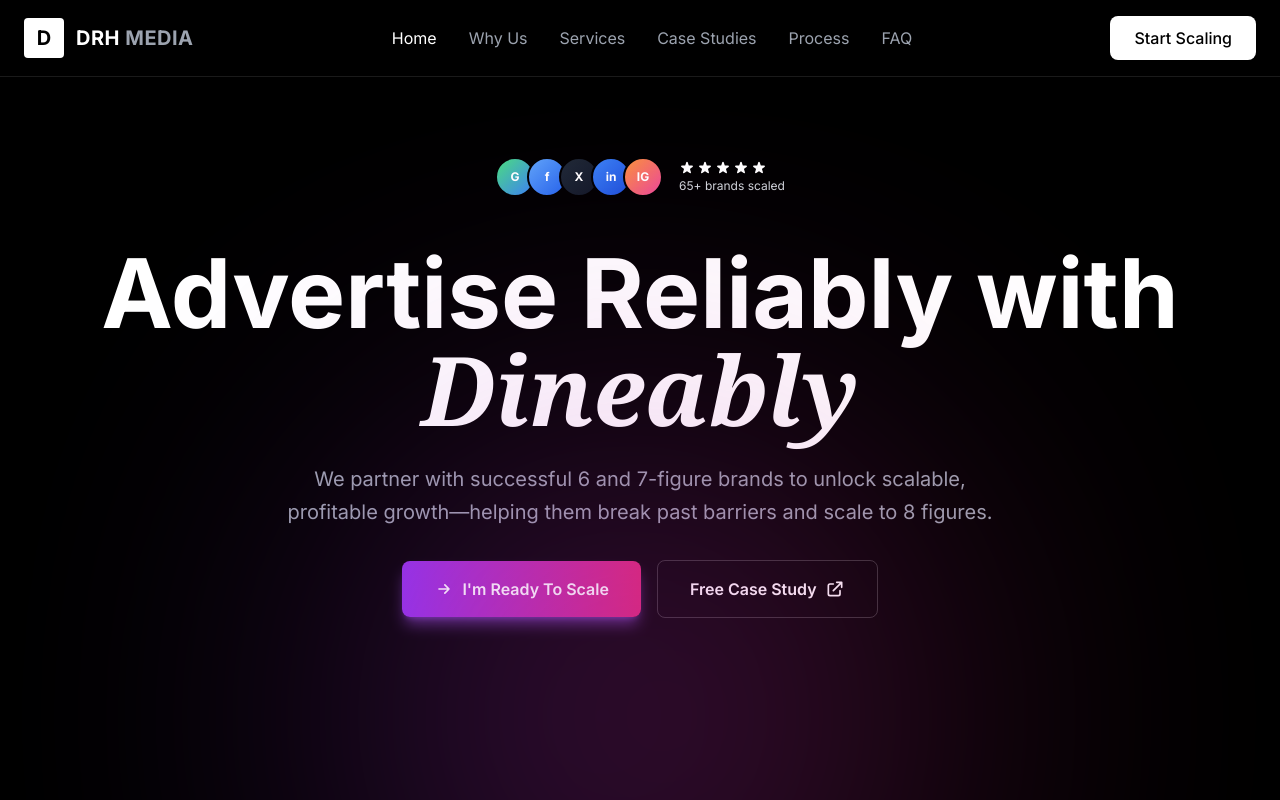
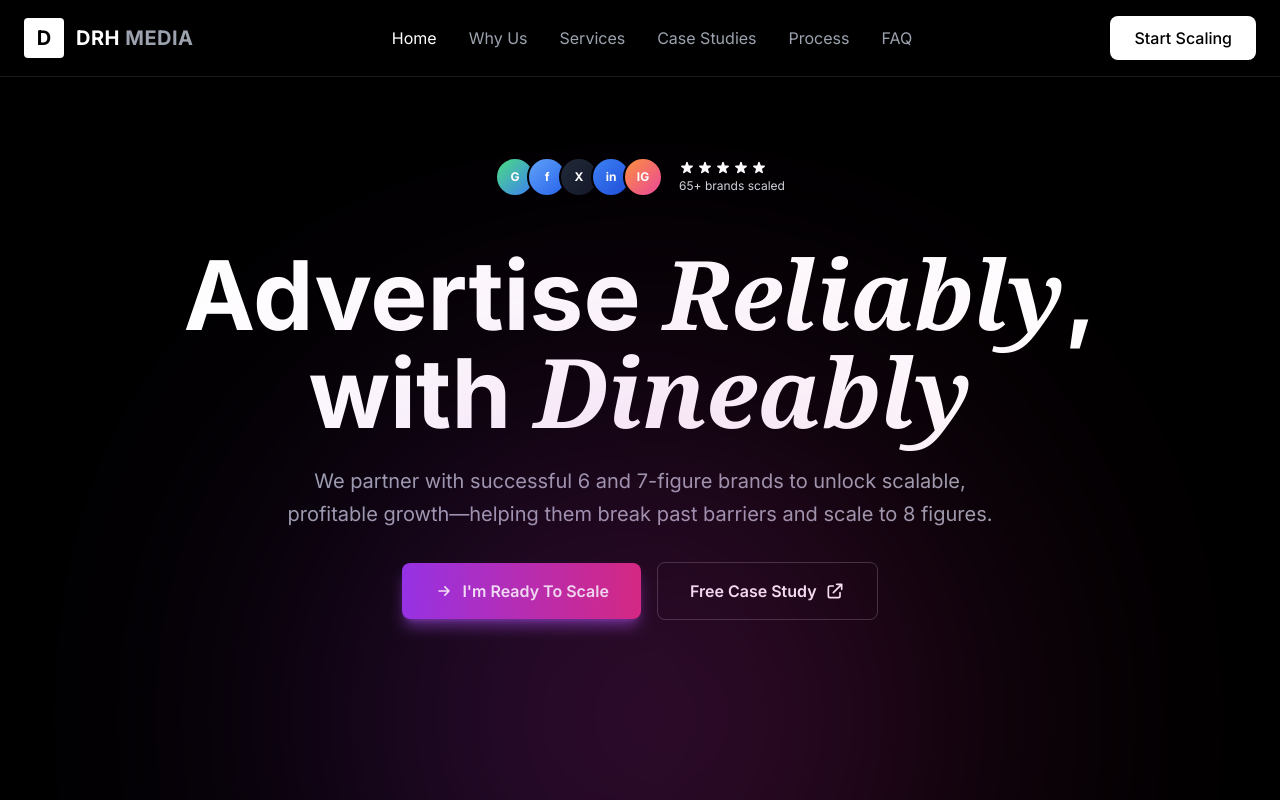
Before and after one commit to superminecraft2012/Dineably, a Next.js app: page / in a window 1280 px wide. Shown: the top 800 px of the page. Built offline with nearby package versions, Linux system fonts and the light colour scheme.

Commit message:
Update hero: Make Reliably italic and split into two lines

```diff
--- a/src/app/page.tsx
+++ b/src/app/page.tsx
@@ -88,7 +88,8 @@ export default function Home() {
           {/* Main Heading */}
           <div className="text-center mb-8">
             <h1 className="text-6xl md:text-7xl lg:text-8xl font-bold mb-6 leading-tight">
-              Advertise Reliably with <span className="italic font-serif">Dineably</span>
+              Advertise <span className="italic font-serif">Reliably</span>,<br />
+              with <span className="italic font-serif">Dineably</span>
             </h1>
             <p className="text-xl text-gray-400 max-w-3xl mx-auto leading-relaxed">
               We partner with successful 6 and 7-figure brands to unlock scalable,<br />
```
